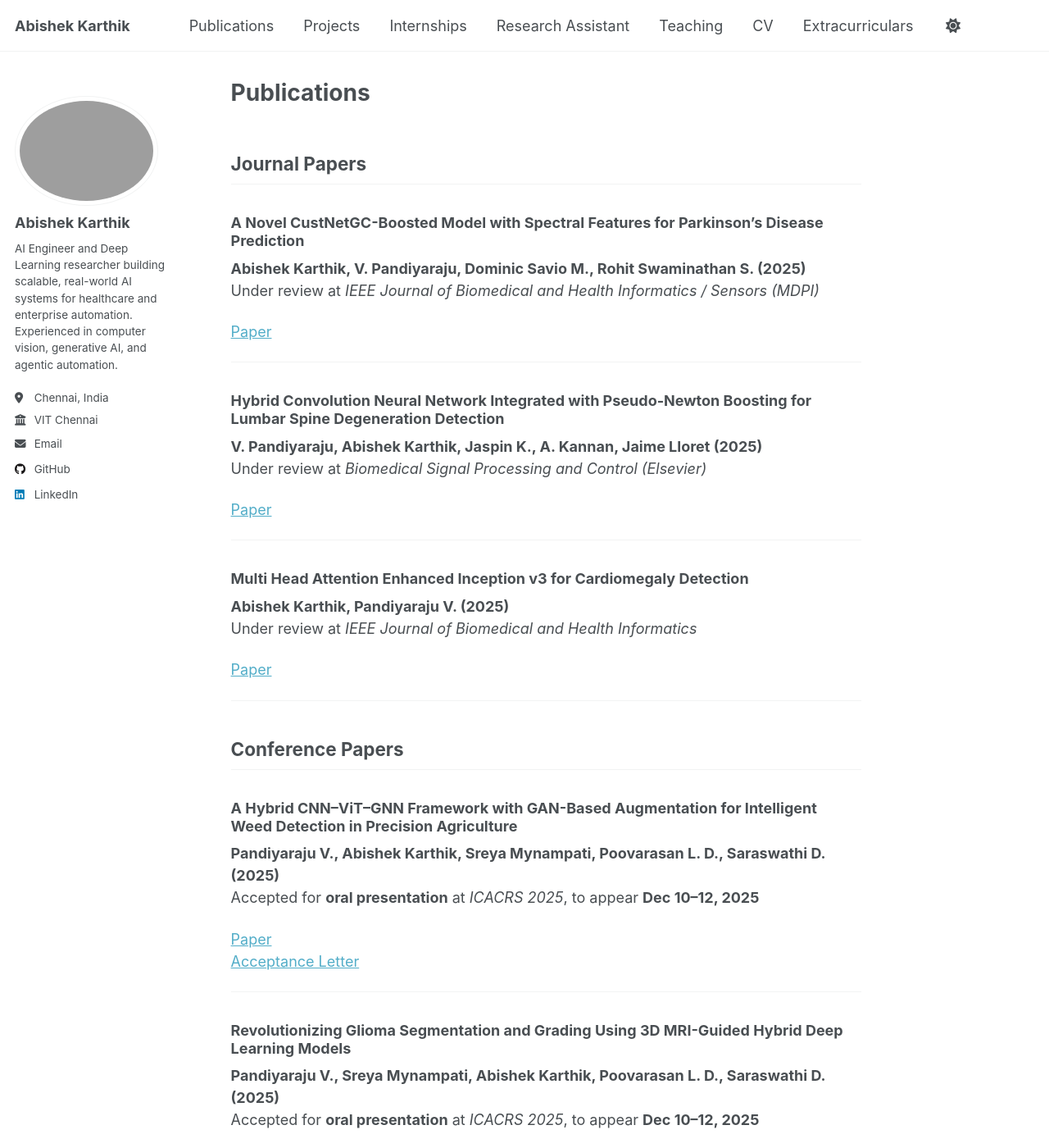
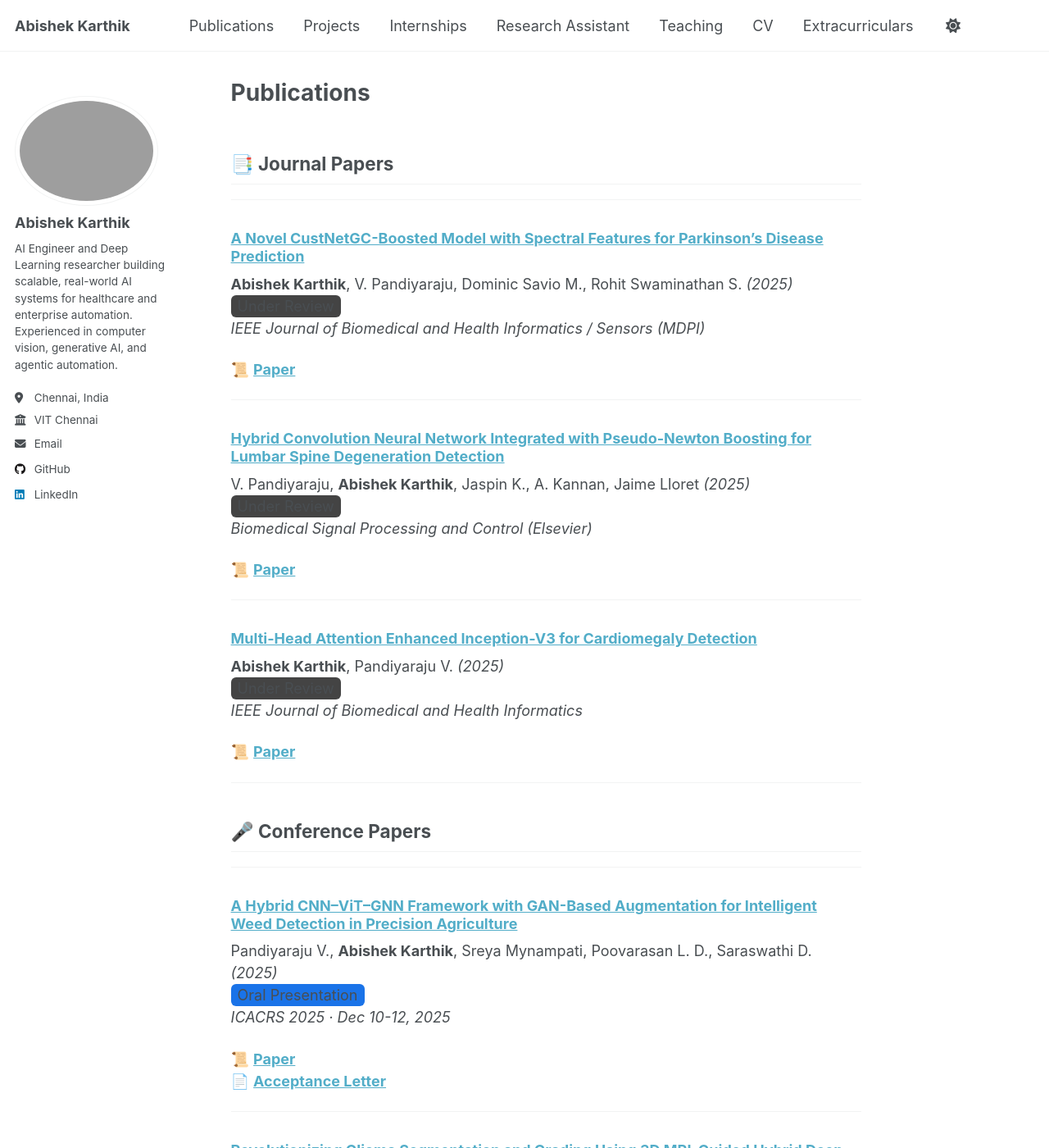
Before and after one commit to Abishekkarthik07/abishekkarthik07.github.io, a Jekyll site: the page built from _pages/publications.md, in a window 1280 px wide and 1400 px high. Shown: the whole window at 82% size. Built offline with Jekyll 4.4.1, drawn with Linux system fonts in a browser that asks for light colours; a script that is not in the unit is left out; some of the changed text lies outside the part shown.

Commit message:
Add publication subpages and link from publications index

```diff
--- a/_pages/publications.md
+++ b/_pages/publications.md
@@ -5,62 +5,71 @@ author_profile: true
 permalink: /publications/
 ---
 
-## Journal Papers
-
-### **A Novel CustNetGC-Boosted Model with Spectral Features for Parkinson's Disease Prediction**
-**Abishek Karthik, V. Pandiyaraju, Dominic Savio M., Rohit Swaminathan S. (2025)**
-Under review at *IEEE Journal of Biomedical and Health Informatics / Sensors (MDPI)*
-
-[Paper](https://arxiv.org/abs/2511.15485)
+## 📑 Journal Papers
 
 ---
 
-### **Hybrid Convolution Neural Network Integrated with Pseudo-Newton Boosting for Lumbar Spine Degeneration Detection**
-**V. Pandiyaraju, Abishek Karthik, Jaspin K., A. Kannan, Jaime Lloret (2025)**
-Under review at *Biomedical Signal Processing and Control (Elsevier)*
+### [**A Novel CustNetGC-Boosted Model with Spectral Features for Parkinson's Disease Prediction**](/publication/2025-parkinsons/)
+**Abishek Karthik**, V. Pandiyaraju, Dominic Savio M., Rohit Swaminathan S. *(2025)*
+<span style="background:#444;padding:3px 8px;border-radius:6px;">Under Review</span>
+*IEEE Journal of Biomedical and Health Informatics / Sensors (MDPI)*
 
-[Paper](https://arxiv.org/abs/2511.13877)
+📜 **[Paper](https://arxiv.org/abs/2511.15485)**
 
 ---
 
-### **Multi Head Attention Enhanced Inception v3 for Cardiomegaly Detection**
-**Abishek Karthik, Pandiyaraju V. (2025)**
-Under review at *IEEE Journal of Biomedical and Health Informatics*
+### [**Hybrid Convolution Neural Network Integrated with Pseudo-Newton Boosting for Lumbar Spine Degeneration Detection**](/publication/2025-spine/)
+V. Pandiyaraju, **Abishek Karthik**, Jaspin K., A. Kannan, Jaime Lloret *(2025)*
+<span style="background:#444;padding:3px 8px;border-radius:6px;">Under Review</span>
+*Biomedical Signal Processing and Control (Elsevier)*
 
-[Paper](https://arxiv.org/abs/2511.20101)
+📜 **[Paper](https://arxiv.org/abs/2511.13877)**
 
 ---
 
-## Conference Papers
+### [**Multi-Head Attention Enhanced Inception-V3 for Cardiomegaly Detection**](/publication/2025-cardiomegaly/)
+**Abishek Karthik**, Pandiyaraju V. *(2025)*
+<span style="background:#444;padding:3px 8px;border-radius:6px;">Under Review</span>
+*IEEE Journal of Biomedical and Health Informatics*
 
-### **A Hybrid CNN–ViT–GNN Framework with GAN-Based Augmentation for Intelligent Weed Detection in Precision Agriculture**
-**Pandiyaraju V., Abishek Karthik, Sreya Mynampati, Poovarasan L. D., Saraswathi D. (2025)**
-Accepted for **oral presentation** at *ICACRS 2025*, to appear **Dec 10–12, 2025**
-
-[Paper](https://arxiv.org/abs/2511.15535)
-[Acceptance Letter](/files/Acceptance Letter ICACRS076.pdf)
+📜 **[Paper](https://arxiv.org/abs/2511.20101)**
 
 ---
 
-### **Revolutionizing Glioma Segmentation and Grading Using 3D MRI-Guided Hybrid Deep Learning Models**
-**Pandiyaraju V., Sreya Mynampati, Abishek Karthik, Poovarasan L. D., Saraswathi D. (2025)**
-Accepted for **oral presentation** at *ICACRS 2025*, to appear **Dec 10–12, 2025**
-
-[Paper](https://arxiv.org/abs/2511.21673)
-[Acceptance Letter](/files/Acceptance Letter ICACRS079.pdf)
+## 🎤 Conference Papers
 
 ---
 
-### **Explainable AI for Diabetic Retinopathy Detection Using Deep Learning with Attention Mechanisms and Fuzzy Logic-Based Interpretability**
-**Abishek Karthik, V. Pandiyaraju, Sreya Mynampati (2025)**
-Under review at *IEEE International Conference on Biomedical Engineering & Healthcare*
+### [**A Hybrid CNN–ViT–GNN Framework with GAN-Based Augmentation for Intelligent Weed Detection in Precision Agriculture**](/publication/2025-weed-detection/)
+Pandiyaraju V., **Abishek Karthik**, Sreya Mynampati, Poovarasan L. D., Saraswathi D. *(2025)*
+<span style="background:#1a73e8;padding:3px 8px;border-radius:6px;">Oral Presentation</span>
+*ICACRS 2025 · Dec 10-12, 2025*
 
-[Paper](https://arxiv.org/abs/2511.16294)
+📜 **[Paper](https://arxiv.org/abs/2511.15535)**
+📄 **[Acceptance Letter](/files/Acceptance%20Letter%20ICACRS076.pdf)**
 
 ---
 
-### **Unified Deep Learning Platform for Dust and Fault Diagnosis in Solar Panels Using Thermal and Visual Imaging**
-**Abishek Karthik, Sreya Mynampati, Pandiyaraju V. (2025)**
-Under review at *IEEE Transactions on Industrial Informatics*
+### [**Revolutionizing Glioma Segmentation and Grading Using 3D MRI-Guided Hybrid Deep Learning Models**](/publication/2025-glioma/)
+Pandiyaraju V., Sreya Mynampati, **Abishek Karthik**, Poovarasan L. D., Saraswathi D. *(2025)*
+<span style="background:#1a73e8;padding:3px 8px;border-radius:6px;">Oral Presentation</span>
+*ICACRS 2025 · Dec 10-12, 2025*
 
-[Paper](https://arxiv.org/abs/2511.18514)
+📜 **[Paper](https://arxiv.org/abs/2511.21673)**
+📄 **[Acceptance Letter](/files/Acceptance%20Letter%20ICACRS079.pdf)**
+
+---
+
+### [**Explainable AI for Diabetic Retinopathy Detection Using Deep Learning with Attention Mechanisms and Fuzzy Logic-Based Interpretability**](/publication/2025-dr/)
+**Abishek Karthik**, V. Pandiyaraju, Sreya Mynampati *(2025)*
+<span style="background:#444;padding:3px 8px;border-radius:6px;">Under Review</span>
+
+📜 **[Paper](https://arxiv.org/abs/2511.16294)**
+
+---
+
+### [**Unified Deep Learning Platform for Dust and Fault Diagnosis in Solar Panels Using Thermal and Visual Imaging**](/publication/2025-solar/)
+**Abishek Karthik**, Sreya Mynampati, Pandiyaraju V. *(2025)*
+<span style="background:#444;padding:3px 8px;border-radius:6px;">Under Review</span>
+
+📜 **[Paper](https://arxiv.org/abs/2511.18514)**
```
Also changed, not shown: _publications/2025-cardiomegaly.md (added, +31 -0 lines), _publications/2025-dr.md (added, +31 -0 lines), _publications/2025-glioma.md (added, +33 -0 lines), _publications/2025-parkinsons.md (added, +31 -0 lines), _publications/2025-solar.md (added, +31 -0 lines), _publications/2025-spine.md (added, +34 -0 lines), _publications/2025-weed-detection.md (added, +35 -0 lines).
